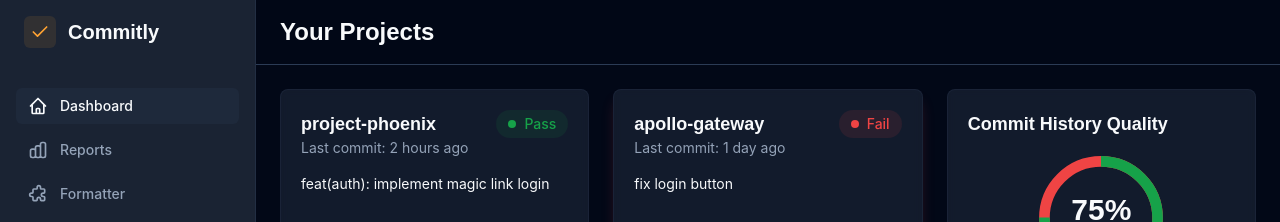
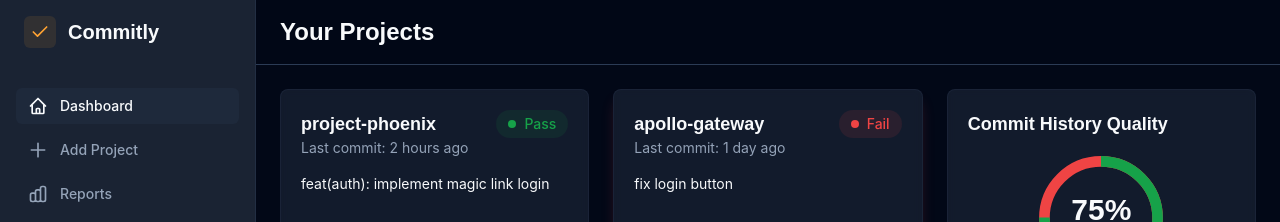
Before and after one commit to slaw469/Commitly, a React (Vite) app in the folder apps/commitly-web/: page / in a window 1280 px wide. Shown: the top 222 px of the page. Built offline with nearby package versions, Linux system fonts and the light colour scheme.

Commit message:
feat(web): add 'Add Project' navigation item to Dashboard
Added navigation link for Add Project page with plus icon.
Positioned between Dashboard and Reports for logical flow.
Uses consistent styling with hover states and transitions.

```diff
--- a/apps/commitly-web/src/pages/Dashboard.tsx
+++ b/apps/commitly-web/src/pages/Dashboard.tsx
@@ -108,6 +108,27 @@ export default function Dashboard({
               />
             </svg>
             Dashboard
+          </a>
+
+          <a
+            href="/add-project"
+            className="flex items-center gap-3 px-3 py-2 rounded-md text-sm font-medium text-muted-foreground hover:bg-secondary hover:text-foreground transition-colors"
+          >
+            <svg
+              className="h-5 w-5"
+              fill="none"
+              stroke="currentColor"
+              viewBox="0 0 24 24"
+              xmlns="http://www.w3.org/2000/svg"
+            >
+              <path
+                strokeLinecap="round"
+                strokeLinejoin="round"
+                strokeWidth={2}
+                d="M12 4v16m8-8H4"
+              />
+            </svg>
+            Add Project
           </a>
 
           <a
```
